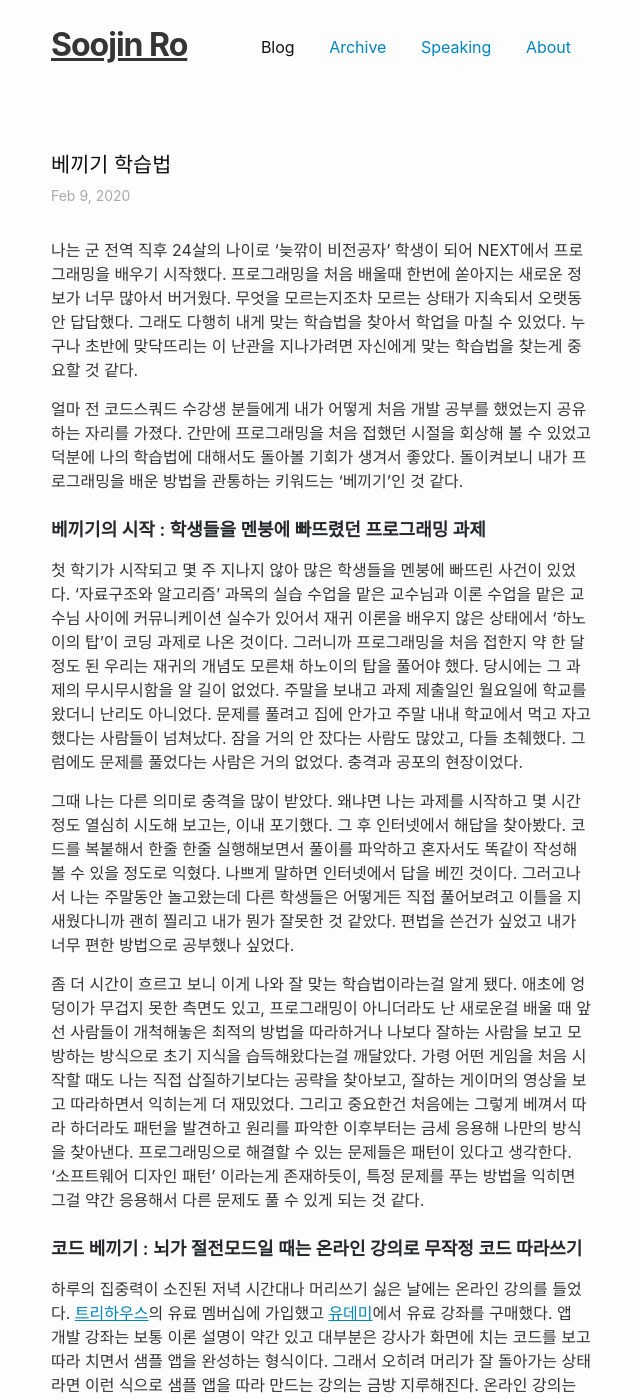
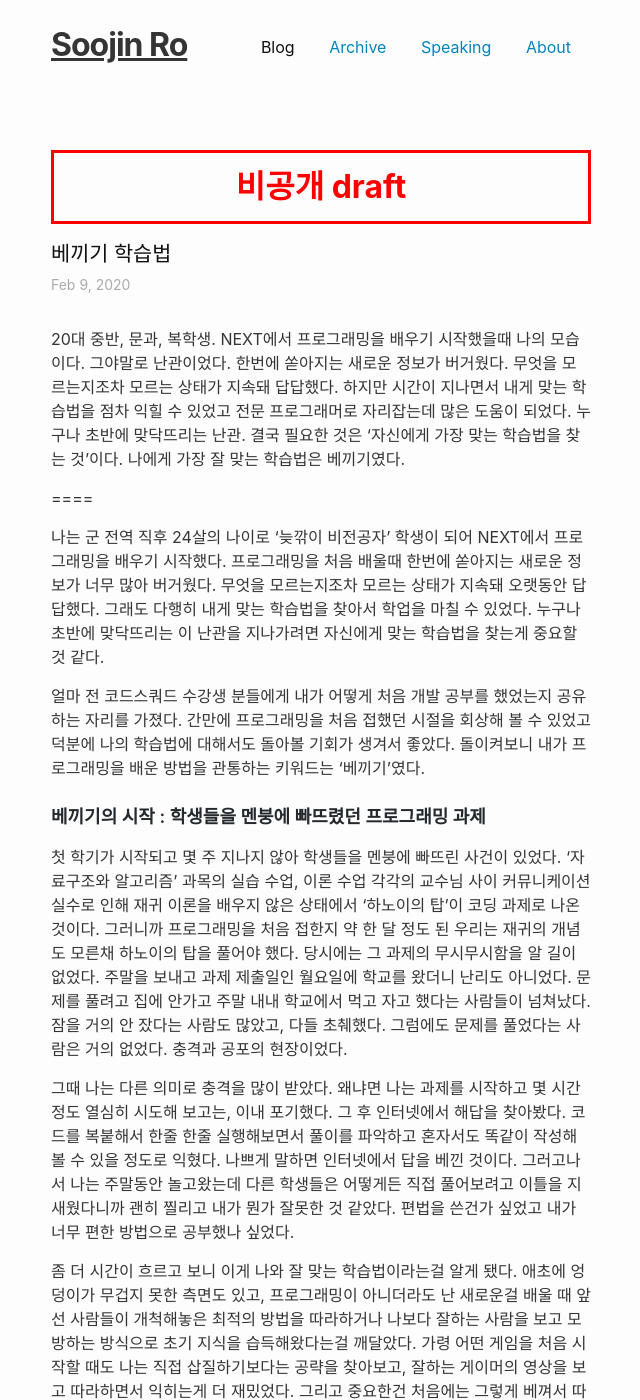
Before and after one commit to nsoojin/nsoojin.github.io, a Jekyll site: the page built from _posts/2020-02-09-copycat.md, in a window 1280 px wide and 1400 px high. Shown: the whole window, without its empty margins (319-959 px from the left). Built offline with Jekyll 4.4.1, drawn with Linux system fonts in a browser that asks for light colours; comment, search, counter and statistics services are not loaded.

Commit message:
revision

```diff
--- a/_posts/2020-02-09-copycat.md
+++ b/_posts/2020-02-09-copycat.md
@@ -8,19 +8,28 @@ tags:
 - next institute
 type: post
 published: true
+draft: true
 thanks:
 - 조소현
 - 류성두 님
 meta: {}
 ---
 
-나는 군 전역 직후 24살의 나이로 '늦깎이 비전공자' 학생이 되어 NEXT에서 프로그래밍을 배우기 시작했다. 프로그래밍을 처음 배울때 한번에 쏟아지는 새로운 정보가 너무 많아서 버거웠다. 무엇을 모르는지조차 모르는 상태가 지속되서 오랫동안 답답했다. 그래도 다행히 내게 맞는 학습법을 찾아서 학업을 마칠 수 있었다. 누구나 초반에 맞닥뜨리는 이 난관을 지나가려면 자신에게 맞는 학습법을 찾는게 중요할 것 같다.
 
-얼마 전 코드스쿼드 수강생 분들에게 내가 어떻게 처음 개발 공부를 했었는지 공유하는 자리를 가졌다. 간만에 프로그래밍을 처음 접했던 시절을 회상해 볼 수 있었고 덕분에 나의 학습법에 대해서도 돌아볼 기회가 생겨서 좋았다. 돌이켜보니 내가 프로그래밍을 배운 방법을 관통하는 키워드는 '베끼기'인 것 같다.
+20대 중반, 문과, 복학생. NEXT에서 프로그래밍을 배우기 시작했을때 나의 모습이다. 그야말로 난관이었다. 한번에 쏟아지는 새로운 정보가 버거웠다. 무엇을 모르는지조차 모르는 상태가 지속돼 답답했다. 하지만 시간이 지나면서 내게 맞는 학습법을 점차 익힐 수 있었고 전문 프로그래머로 자리잡는데 많은 도움이 되었다. 누구나 초반에 맞닥뜨리는 난관. 결국 필요한 것은 '자신에게 가장 맞는 학습법을 찾는 것'이다. 나에게 가장 잘 맞는 학습법은 베끼기였다.
+
+
+====
+
+
+
+나는 군 전역 직후 24살의 나이로 '늦깎이 비전공자' 학생이 되어 NEXT에서 프로그래밍을 배우기 시작했다. 프로그래밍을 처음 배울때 한번에 쏟아지는 새로운 정보가 너무 많아 버거웠다. 무엇을 모르는지조차 모르는 상태가 지속돼 오랫동안 답답했다. 그래도 다행히 내게 맞는 학습법을 찾아서 학업을 마칠 수 있었다. 누구나 초반에 맞닥뜨리는 이 난관을 지나가려면 자신에게 맞는 학습법을 찾는게 중요할 것 같다.
+
+얼마 전 코드스쿼드 수강생 분들에게 내가 어떻게 처음 개발 공부를 했었는지 공유하는 자리를 가졌다. 간만에 프로그래밍을 처음 접했던 시절을 회상해 볼 수 있었고 덕분에 나의 학습법에 대해서도 돌아볼 기회가 생겨서 좋았다. 돌이켜보니 내가 프로그래밍을 배운 방법을 관통하는 키워드는 '베끼기'였다.
 
 ### 베끼기의 시작 : 학생들을 멘붕에 빠뜨렸던 프로그래밍 과제
 
-첫 학기가 시작되고 몇 주 지나지 않아 많은 학생들을 멘붕에 빠뜨린 사건이 있었다. '자료구조와 알고리즘' 과목의 실습 수업을 맡은 교수님과 이론 수업을 맡은 교수님 사이에 커뮤니케이션 실수가 있어서 재귀 이론을 배우지 않은 상태에서 '하노이의 탑'이 코딩 과제로 나온 것이다. 그러니까 프로그래밍을 처음 접한지 약 한 달 정도 된 우리는 재귀의 개념도 모른채 하노이의 탑을 풀어야 했다. 당시에는 그 과제의 무시무시함을 알 길이 없었다. 주말을 보내고 과제 제출일인 월요일에 학교를 왔더니 난리도 아니었다. 문제를 풀려고 집에 안가고 주말 내내 학교에서 먹고 자고 했다는 사람들이 넘쳐났다. 잠을 거의 안 잤다는 사람도 많았고, 다들 초췌했다. 그럼에도 문제를 풀었다는 사람은 거의 없었다. 충격과 공포의 현장이었다.
+첫 학기가 시작되고 몇 주 지나지 않아 학생들을 멘붕에 빠뜨린 사건이 있었다. '자료구조와 알고리즘' 과목의 실습 수업, 이론 수업 각각의 교수님 사이 커뮤니케이션 실수로 인해 재귀 이론을 배우지 않은 상태에서 '하노이의 탑'이 코딩 과제로 나온 것이다. 그러니까 프로그래밍을 처음 접한지 약 한 달 정도 된 우리는 재귀의 개념도 모른채 하노이의 탑을 풀어야 했다. 당시에는 그 과제의 무시무시함을 알 길이 없었다. 주말을 보내고 과제 제출일인 월요일에 학교를 왔더니 난리도 아니었다. 문제를 풀려고 집에 안가고 주말 내내 학교에서 먹고 자고 했다는 사람들이 넘쳐났다. 잠을 거의 안 잤다는 사람도 많았고, 다들 초췌했다. 그럼에도 문제를 풀었다는 사람은 거의 없었다. 충격과 공포의 현장이었다.
 
 그때 나는 다른 의미로 충격을 많이 받았다. 왜냐면 나는 과제를 시작하고 몇 시간 정도 열심히 시도해 보고는, 이내 포기했다. 그 후 인터넷에서 해답을 찾아봤다. 코드를 복붙해서 한줄 한줄 실행해보면서 풀이를 파악하고 혼자서도 똑같이 작성해볼 수 있을 정도로 익혔다. 나쁘게 말하면 인터넷에서 답을 베낀 것이다. 그러고나서 나는 주말동안 놀고왔는데 다른 학생들은 어떻게든 직접 풀어보려고 이틀을 지새웠다니까 괜히 찔리고 내가 뭔가 잘못한 것 같았다. 편법을 쓴건가 싶었고 내가 너무 편한 방법으로 공부했나 싶었다.
 
```
